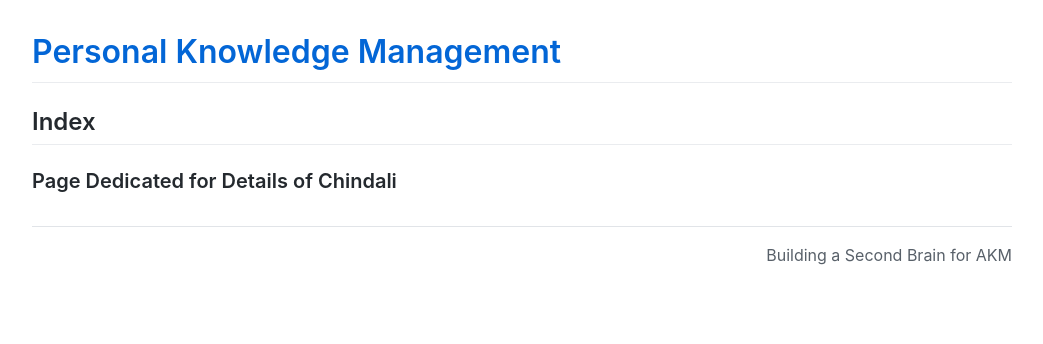
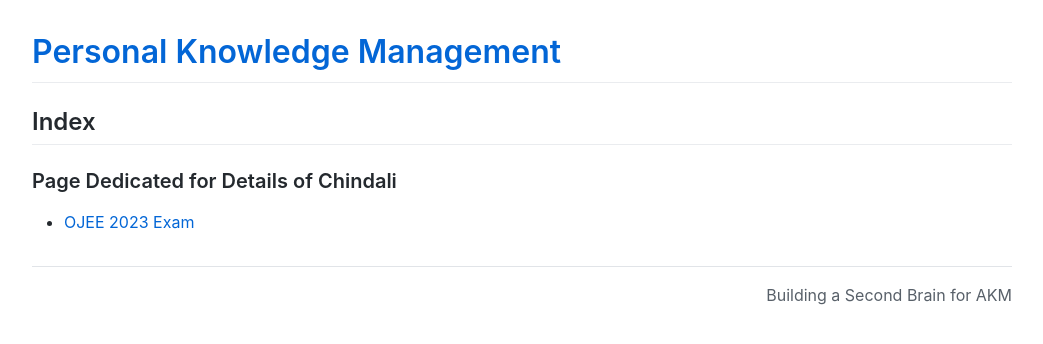
Before and after one commit to AmitKumarMahapatra/amitkumarmahapatra.github.io, a Jekyll site: the page built from PKM/0089/AAKANKHYA/index.md, in a window 1280 px wide. Shown: the top 344 px of the page, without its empty margins (118-1161 px from the left). Built offline with Jekyll 4.4.1, drawn with Linux system fonts in a browser that asks for light colours; our own code applies the rules of GitHub Pages for plain Markdown files; comment, search, counter and statistics services are not loaded.

Commit message:
Minor Update

```diff
--- a/PKM/0089/AAKANKHYA/index.md
+++ b/PKM/0089/AAKANKHYA/index.md
@@ -1,3 +1,5 @@
 ## Index
 
 ### Page Dedicated for Details of Chindali
+
+- [OJEE 2023 Exam](./OJEE%202023/index.md)
```
